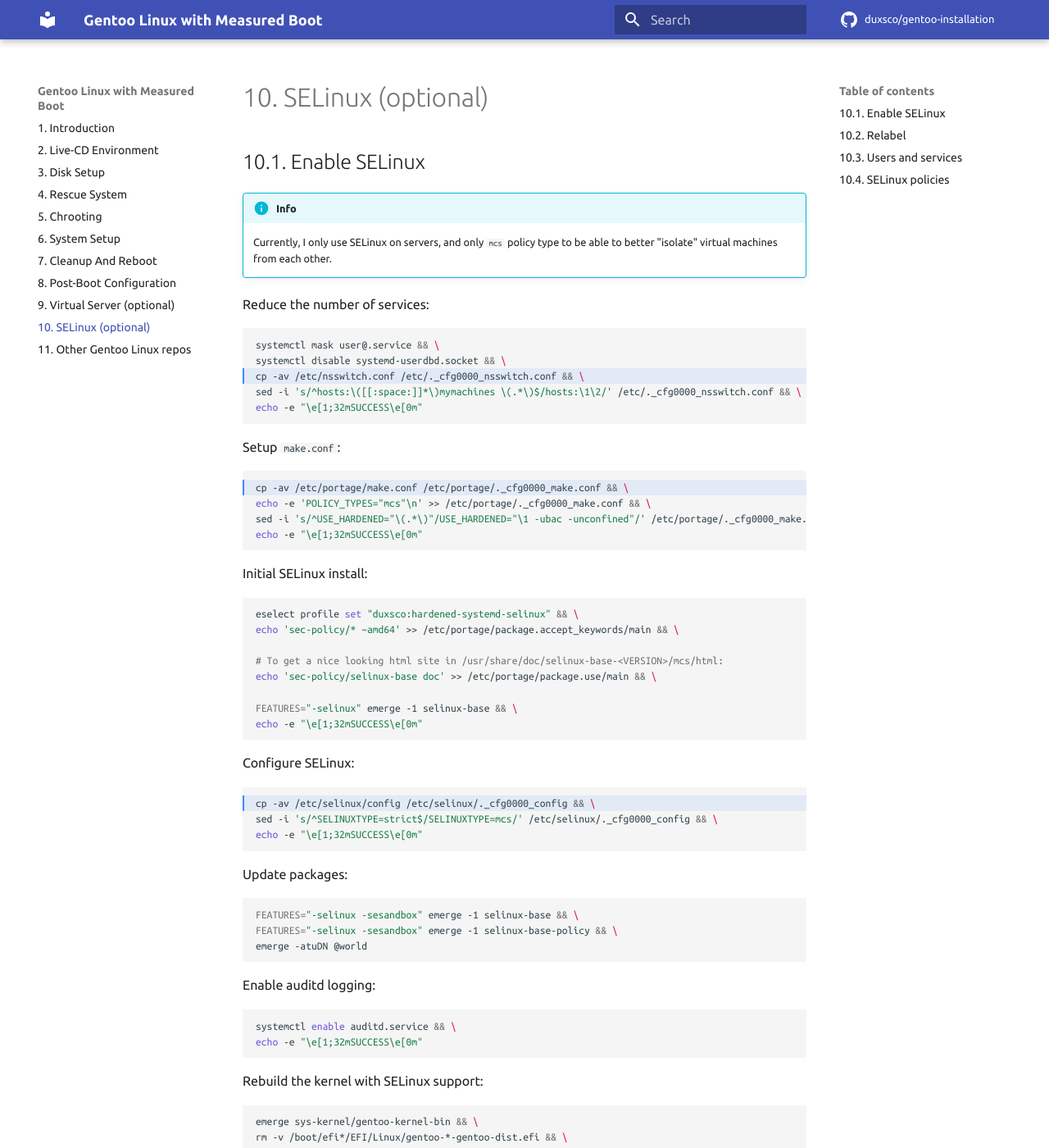
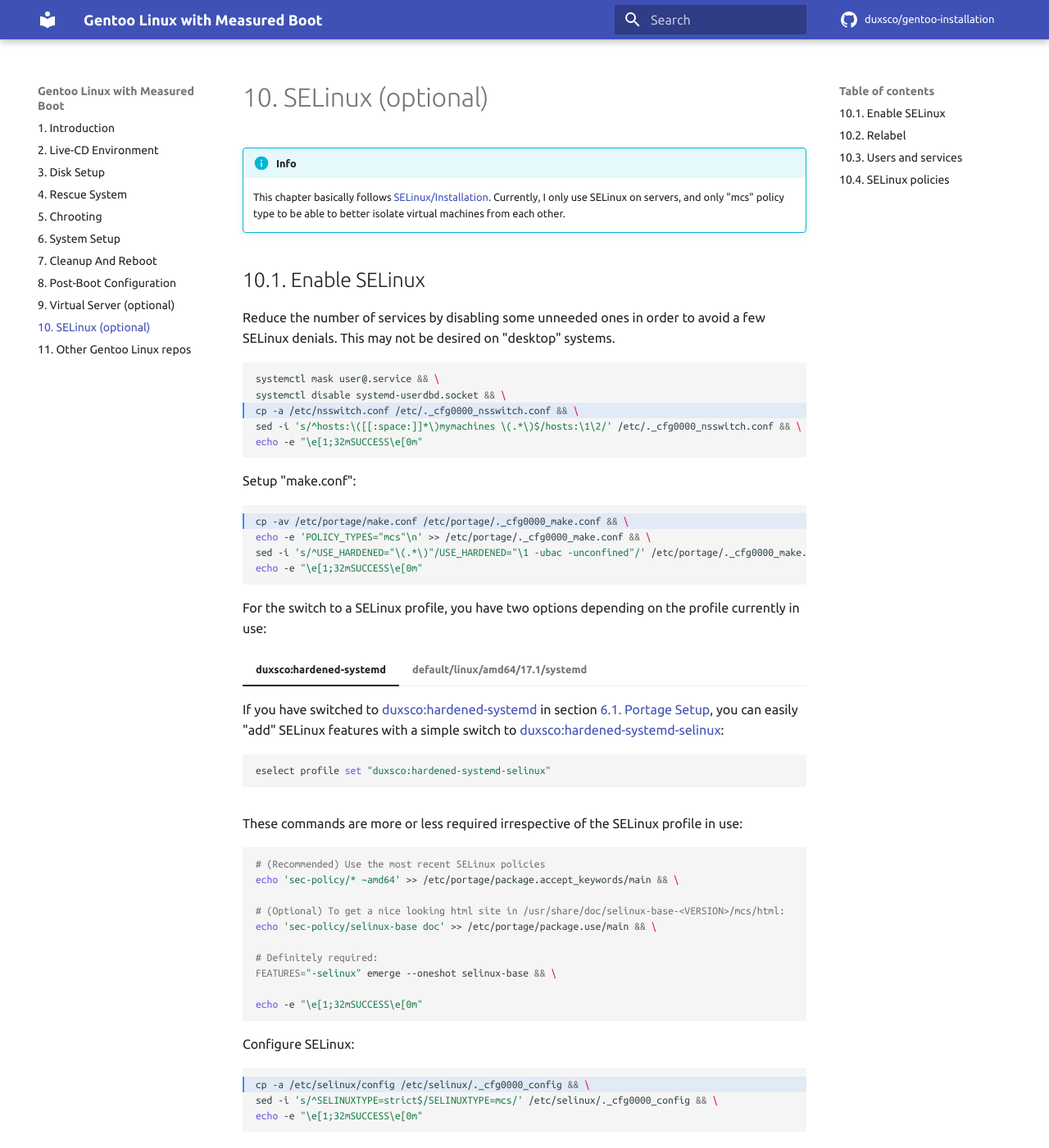
Before and after one commit to duxsco/gentoo-installation, an MkDocs documentation site: the page built from docs/selinux.md, in a window 1280 px wide and 1400 px high. Shown: the whole window at 82% size. Built offline with MkDocs 1.6.1 and Material for MkDocs 9.7.7, drawn with Linux system fonts in a browser that asks for light colours; comment, search, counter and statistics services are not loaded; some of the changed text lies outside the part shown.

Commit message:
Update "10. SELinux (optional)"

````diff
--- a/docs/selinux.md
+++ b/docs/selinux.md
@@ -1,19 +1,19 @@
+!!! info
+    This chapter basically follows [SELinux/Installation](https://wiki.gentoo.org/wiki/SELinux/Installation). Currently, I only use SELinux on servers, and only "mcs" policy type to be able to better isolate virtual machines from each other.
+
 ## 10.1. Enable SELinux
 
-!!! info
-    Currently, I only use SELinux on servers, and only `mcs` policy type to be able to better "isolate" virtual machines from each other.
-
-Reduce the number of services:
+Reduce the number of services by disabling some unneeded ones in order to avoid a few SELinux denials. This may not be desired on "desktop" systems.
 
 ```shell hl_lines="3"
 systemctl mask user@.service && \
 systemctl disable systemd-userdbd.socket && \
-cp -av /etc/nsswitch.conf /etc/._cfg0000_nsswitch.conf && \
+cp -a /etc/nsswitch.conf /etc/._cfg0000_nsswitch.conf && \
 sed -i 's/^hosts:\([[:space:]]*\)mymachines \(.*\)$/hosts:\1\2/' /etc/._cfg0000_nsswitch.conf && \
 echo -e "\e[1;32mSUCCESS\e[0m"
 ```
 
-Setup `make.conf`:
+Setup "make.conf":
 
 ```shell hl_lines="1"
 cp -av /etc/portage/make.conf /etc/portage/._cfg0000_make.conf && \
@@ -22,23 +22,43 @@ sed -i 's/^USE_HARDENED="\(.*\)"/USE_HARDENED="\1 -ubac -unconfined"/' /etc/port
 echo -e "\e[1;32mSUCCESS\e[0m"
 ```
 
-Initial SELinux install:
+For the switch to a SELinux profile, you have two options depending on the profile currently in use:
+
+=== "duxsco:hardened-systemd"
+
+    If you have switched to [duxsco:hardened-systemd](https://github.com/duxsco/gentoo-installation/tree/main/overlay/duxsco/profiles/hardened-systemd) in section [6.1. Portage Setup](https://gentoo.duxsco.de/system_setup/#61-portage-setup), you can easily "add" SELinux features with a simple switch to [duxsco:hardened-systemd-selinux](https://github.com/duxsco/gentoo-installation/tree/main/overlay/duxsco/profiles/hardened-systemd-selinux):
+
+    ```shell
+    eselect profile set "duxsco:hardened-systemd-selinux"
+    ```
+
+=== "default/linux/amd64/17.1/systemd"
+
+    If you stayed with the profile that came with the stage3 tarball which is most likely "default/linux/amd64/17.1/systemd" you can select the SELinux profile with:
+
+    ```shell
+    eselect profile set --force "default/linux/amd64/17.1/systemd/selinux"
+    ```
+
+These commands are more or less required irrespective of the SELinux profile in use:
 
 ```shell
-eselect profile set "duxsco:hardened-systemd-selinux" && \
+# (Recommended) Use the most recent SELinux policies
 echo 'sec-policy/* ~amd64' >> /etc/portage/package.accept_keywords/main && \
 
-# To get a nice looking html site in /usr/share/doc/selinux-base-<VERSION>/mcs/html:
+# (Optional) To get a nice looking html site in /usr/share/doc/selinux-base-<VERSION>/mcs/html:
 echo 'sec-policy/selinux-base doc' >> /etc/portage/package.use/main && \
 
-FEATURES="-selinux" emerge -1 selinux-base && \
+# Definitely required:
+FEATURES="-selinux" emerge --oneshot selinux-base && \
+
 echo -e "\e[1;32mSUCCESS\e[0m"
 ```
 
 Configure SELinux:
 
 ```shell hl_lines="1"
-cp -av /etc/selinux/config /etc/selinux/._cfg0000_config && \
+cp -a /etc/selinux/config /etc/selinux/._cfg0000_config && \
 sed -i 's/^SELINUXTYPE=strict$/SELINUXTYPE=mcs/' /etc/selinux/._cfg0000_config && \
 echo -e "\e[1;32mSUCCESS\e[0m"
 ```
@@ -46,8 +66,8 @@ echo -e "\e[1;32mSUCCESS\e[0m"
 Update packages:
 
 ```shell
-FEATURES="-selinux -sesandbox" emerge -1 selinux-base && \
-FEATURES="-selinux -sesandbox" emerge -1 selinux-base-policy && \
+FEATURES="-selinux -sesandbox" emerge --oneshot selinux-base && \
+FEATURES="-selinux -sesandbox" emerge --oneshot selinux-base-policy && \
 emerge -atuDN @world
 ```
 
@@ -66,7 +86,7 @@ rm -v /boot/efi*/EFI/Linux/gentoo-*-gentoo-dist.efi && \
 echo -e "\e[1;32mSUCCESS\e[0m"
 ```
 
-Reboot with `permissive` kernel.
+Reboot with **permissive kernel**.
 
 Make sure that UBAC gets disabled:
 
@@ -101,7 +121,7 @@ umount "$tmpdir" && \
 echo -e "\e[1;32mSUCCESS\e[0m"
 ```
 
-If `/proc` was listed by above codeblock you have to relabel to avoid a denial:
+If "/proc" was listed by above codeblock you have to relabel to avoid a denial:
 
 ```shell
 ❯ cat <<EOF | audit2allow
@@ -116,7 +136,7 @@ allow init_t unlabeled_t:dir mounton;
 ❯ export tmpdir="$(mktemp -d)" && mount --bind / "$tmpdir" && chcon system_u:object_r:proc_t:s0 "$tmpdir"/proc && umount "$tmpdir" && echo -e "\e[1;32mSUCCESS\e[0m"
 ```
 
-In the [custom Gentoo Linux installation](https://github.com/duxsco/gentoo-installation), the SSH port has been changed to 50022. This needs to be considered for no SELinux denials to occur:
+In section [6.7. Additional Packages](/system_setup/#67-additional-packages), the SSH port has been changed to 50022. This needs to be considered for no SELinux denials to occur:
 
 ```shell
 ❯ semanage port -l | grep -e ssh -e Port
@@ -130,7 +150,7 @@ ssh_port_t                     tcp      50022, 22
 
 ## 10.3. Users and services
 
-Default `mcs` SELinux `login` and `user` settings:
+Default "mcs" SELinux "login" and "user" settings:
 
 ```shell
 ❯ semanage login -l
@@ -174,7 +194,7 @@ david                staff_u              s0-s0:c0.c1023       *
 root                 root                 s0-s0:c0.c1023       *
 ```
 
-Create `/var/lib/sepolgen/interface_info` for `audit2why -R` to work:
+Create "/var/lib/sepolgen/interface_info" for "audit2why -R" to work:
 
 ```shell
 sepolgen-ifgen -i /usr/share/selinux/mcs/include/support/ && \
````
Also changed, not shown: other parts of docs/selinux.md (+1 -1 lines).
